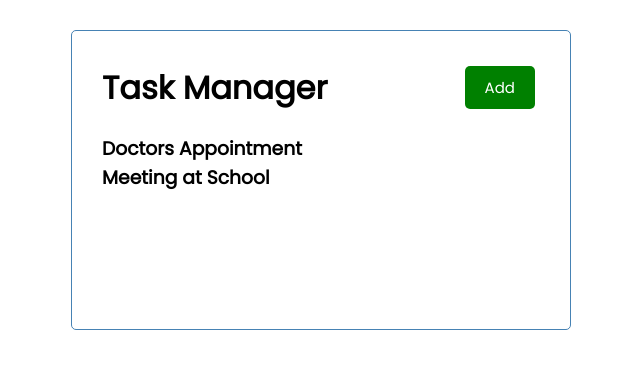
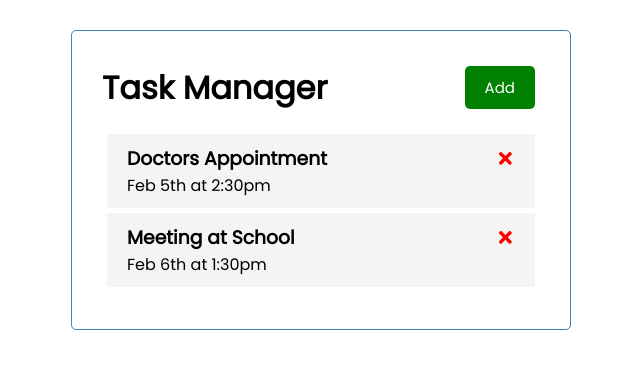
Before and after one commit to Axn-Switch/TaskManagerAssistant, a React (Create React App) app: page / in a window 1280 px wide. Shown: the top 368 px of the page, without its empty margins (319-959 px from the left). Built offline with nearby package versions, Linux system fonts and the light colour scheme.

Commit message:
add task component done

```diff
--- a/package.json
+++ b/package.json
@@ -9,6 +9,7 @@
     "@testing-library/user-event": "^13.5.0",
     "react": "^18.2.0",
     "react-dom": "^18.2.0",
+    "react-icons": "^4.4.0",
     "react-scripts": "5.0.1",
     "web-vitals": "^2.1.4"
   },
--- a/src/App.css
+++ b/src/App.css
@@ -58,7 +58,6 @@
   background: #f4f4f4;
   margin: 5px;
   padding: 10px 20px;
-  cursor: pointer;
 }
 
 .task.reminder {
--- a/src/App.js
+++ b/src/App.js
@@ -1,12 +1,27 @@
 import './App.css';
+import {useState} from 'react'
 import Header from './components/Header'
 import Tasks from './components/Tasks'
 
 function App() {
+  const [tasks, setTasks] = useState(
+    [{
+      "id": 1,
+      "text": "Doctors Appointment",
+      "day": "Feb 5th at 2:30pm",
+      "reminder": true
+    },
+    {
+      "id": 2,
+      "text": "Meeting at School",
+      "day": "Feb 6th at 1:30pm",
+      "reminder": true
+    },
+  ])
   return (
     <div className="container">
       <Header title="Task Manager"/>
-      <Tasks/>
+      <Tasks tasks={tasks}/>
     </div>
   );
 }
--- /dev/null
+++ b/src/components/Task.js
@@ -0,0 +1,11 @@
+import { FaTimes } from 'react-icons/fa'
+const Task = ({task}) => {
+  return (
+    <div className="task">
+        <h3>{task.text} <FaTimes style={{color: 'red',cursor: 'pointer'}}/></h3>
+        <p>{task.day}</p>
+    </div>
+  )
+}
+
+export default Task
--- a/src/components/Tasks.js
+++ b/src/components/Tasks.js
@@ -1,25 +1,8 @@
-import {useState} from 'react'
-
-
-const Tasks = () => {
-  const [tasks, setTasks] = useState(
-            [  {
-            "id": 1,
-            "text": "Doctors Appointment",
-            "day": "Feb 5th at 2:30pm",
-            "reminder": true
-          },
-          {
-            "id": 2,
-            "text": "Meeting at School",
-            "day": "Feb 6th at 1:30pm",
-            "reminder": true
-          },
-        ])
-
+import Task from './Task'
+const Tasks = ({tasks}) => {
   return (
     <>
-      {tasks.map((task) => (<h3 key={task.id}>{task.text}</h3>))}
+      {tasks.map((task) => (<Task key={task.id} task={task}/>))}
     </>
   )
 }
```
Also changed, not shown: 1 other file (tests, documents, lock files or other folders).
